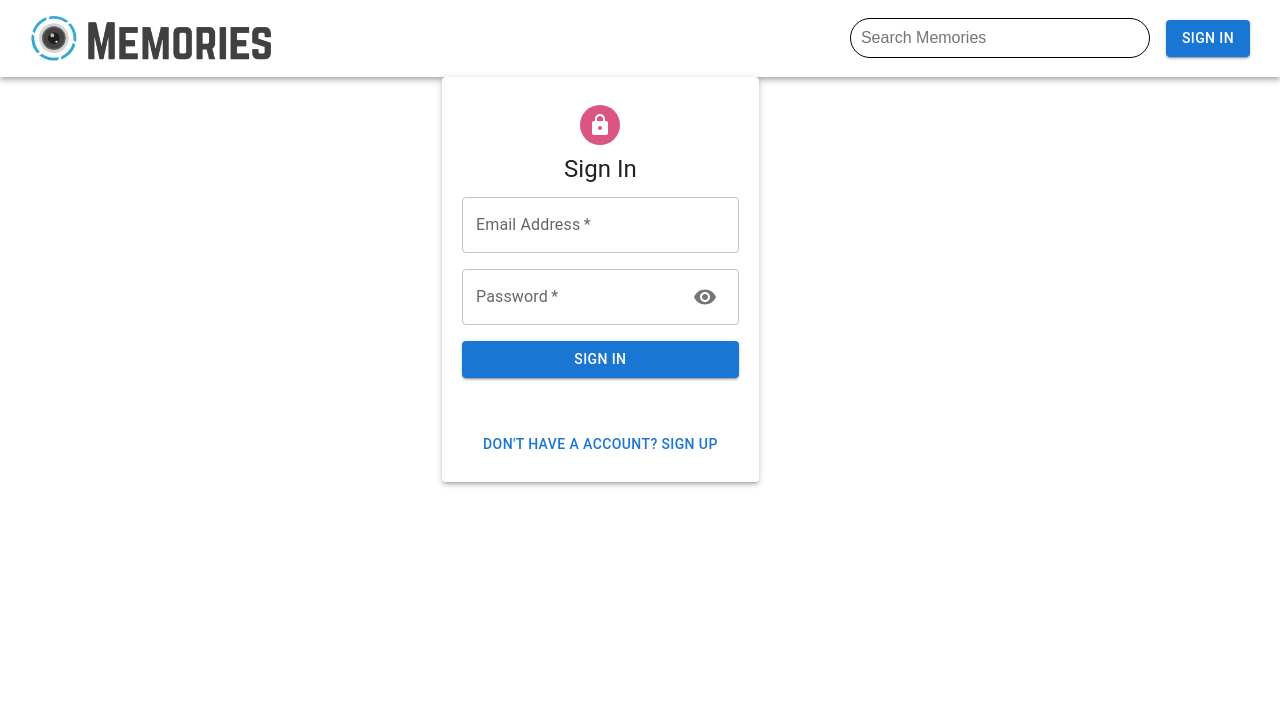
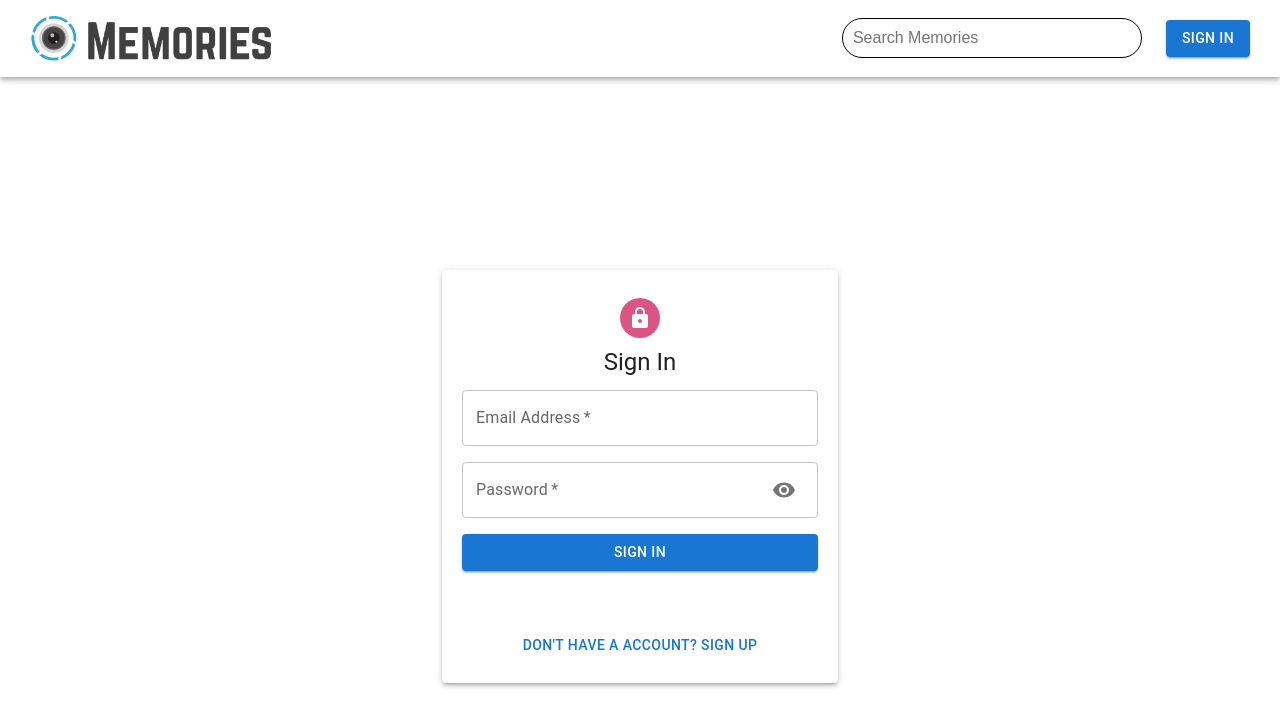
Before and after one commit to Saurabh-1SP/Memories, a React (Create React App) app in the folder client/: page /auth in a window 1280 px wide. Shown: the top 726 px of the page. Built offline with nearby package versions, Linux system fonts and the light colour scheme.

Commit message:
css changes

```diff
--- a/client/src/components/Auth/Auth.js
+++ b/client/src/components/Auth/Auth.js
@@ -72,7 +72,7 @@ const Auth = () => {
     }
 
   return (
-        <Container component='main' maxWidth='xs'>
+        <Container component='main' maxWidth='xs' className='authContainer' sx={{display: 'flex'}} >
             <Paper className='paper' elevation={3} >
                 <Avatar className='avatar' sx={{backgroundColor: '#da5583'}} >
                     <Lock/>
@@ -99,10 +99,9 @@ const Auth = () => {
                         <Button disabled={isSignUp ? correct : false} type='submit' fullWidth variant='contained' color='primary' className='submit'>{ isSignUp ? 'Sign Up' : 'Sign In'}</Button>
                     }
                     <Box>
-                        <Box display='flex' flexDirection='column' justifyContent='center' >
+                        <Box display='flex' flexDirection='column' alignContent='center' justifyContent='center' gap='0.5rem' >
                         {/* <Button className={classes.googleButton} color='primary' fullWidth onClick={() => login()} startIcon={<Icon/>} variant='contained' >Google SignIn</Button> */}
                             <GoogleLogin
-                            width='365px'
                             onSuccess={googleSuccess}
                             onError={googleFailure}
                             />
--- a/client/src/components/Auth/styles.css
+++ b/client/src/components/Auth/styles.css
@@ -1,4 +1,11 @@
+.authContainer{
+  height: 100vh;
+  flex-direction: column;
+  align-items: center;
+  justify-content: center;
+}
 .paper{
+    width: auto;
     display: flex;
     flex-direction: column;
     align-items: center;
@@ -9,10 +16,12 @@
     margin: 0.5rem;
   }
 .form{
-    width: 100%;
+    width: 'auto';
     margin-top: 0.8rem;
     display: flex;
     flex-direction: column;
+    align-items: center;
+    justify-content: center;
     gap: 0.5rem;
   }
 .inputContainer{
--- a/client/src/components/Navbar/Navbar.js
+++ b/client/src/components/Navbar/Navbar.js
@@ -58,7 +58,7 @@ const Navbar = () => {
                     <Logout className='logout-icon' onClick={logout} />
                 </div>
                 ) : (
-                    <Button component={Link} to='/auth' variant='contained' color='primary'>Sign In</Button>
+                    <Button component={Link} sx={{marginLeft: '0.5rem'}} to='/auth' variant='contained' color='primary'>Sign In</Button>
                 )}
             </Box>
         </Box>
```
